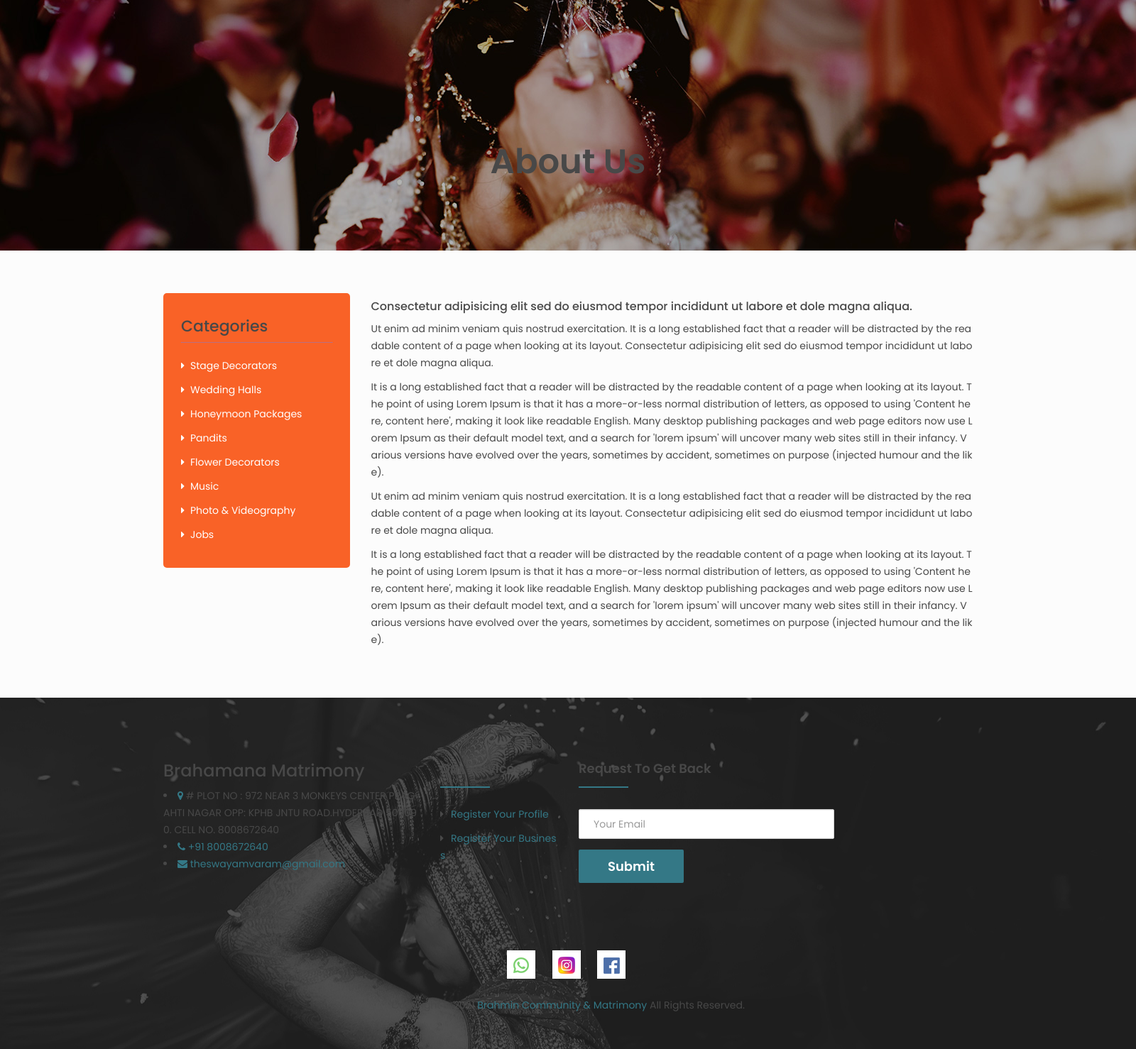
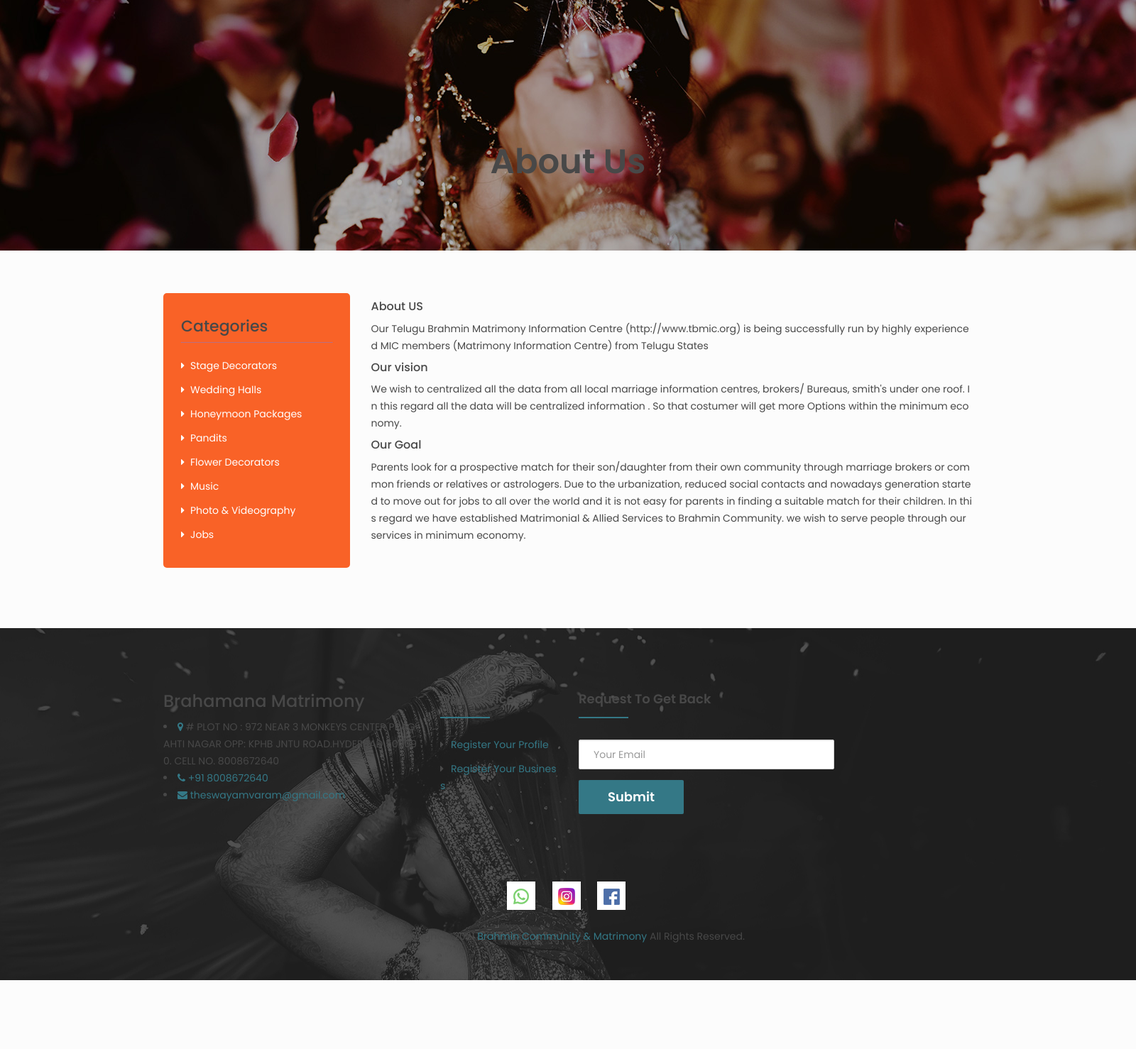
Before and after one commit to phanimunnangi/matrimony, a CodeIgniter app: page /database/aboutus in a window 1600 px wide. Shown: the part 382-1860 px from the top of the page at 71% size. After the commit the page ends 1763 px from the top, so only its background shows below. Run offline with CodeIgniter, Linux system fonts and the light colour scheme; data comes from the database, SQL or seed files in the repository; data that the repository does not hold is empty; some libraries are stand-ins or nearby versions.

Commit message:
Update aboutus.php

```diff
--- a/application/views/aboutus.php
+++ b/application/views/aboutus.php
@@ -34,11 +34,14 @@
             <!-- Sidearea Ends -->
             <!-- Mainarea Starts -->
                 <div class="col-lg-9 col-md-8 col-sm-12 py-4 py-md-0">
-                    <h6 class="text-weight-medium font-italic mt-lg-2 mb-lg-3">Consectetur adipisicing elit sed do eiusmod tempor incididunt ut labore et dole magna aliqua.</h6>
-                    <p>Ut enim ad minim veniam quis nostrud exercitation. It is a long established fact that a reader will be distracted by the readable content of a page when looking at its layout. Consectetur adipisicing elit sed do eiusmod tempor incididunt ut labore et dole magna aliqua.</p>
-                    <p>It is a long established fact that a reader will be distracted by the readable content of a page when looking at its layout. The point of using Lorem Ipsum is that it has a more-or-less normal distribution of letters, as opposed to using 'Content here, content here', making it look like readable English. Many desktop publishing packages and web page editors now use Lorem Ipsum as their default model text, and a search for 'lorem ipsum' will uncover many web sites still in their infancy. Various versions have evolved over the years, sometimes by accident, sometimes on purpose (injected humour and the like).</p>
-                    <p>Ut enim ad minim veniam quis nostrud exercitation. It is a long established fact that a reader will be distracted by the readable content of a page when looking at its layout. Consectetur adipisicing elit sed do eiusmod tempor incididunt ut labore et dole magna aliqua.</p>
-                    <p>It is a long established fact that a reader will be distracted by the readable content of a page when looking at its layout. The point of using Lorem Ipsum is that it has a more-or-less normal distribution of letters, as opposed to using 'Content here, content here', making it look like readable English. Many desktop publishing packages and web page editors now use Lorem Ipsum as their default model text, and a search for 'lorem ipsum' will uncover many web sites still in their infancy. Various versions have evolved over the years, sometimes by accident, sometimes on purpose (injected humour and the like).</p>
+				<h6 class="text-weight-medium font-italic mt-lg-2 mb-lg-3">About US </h6>
+				Our Telugu Brahmin Matrimony Information Centre (http://www.tbmic.org) is being successfully run by highly experienced MIC members (Matrimony Information Centre) from Telugu States
+
+				<h6 class="text-weight-medium font-italic mt-lg-2 mb-lg-3">Our vision</h6>
+				We wish to centralized all the data from all local marriage information centres, brokers/ Bureaus, smith's under one roof. In this regard all the data will be centralized information . So that costumer will get more Options within the minimum economy.
+
+				<h6 class="text-weight-medium font-italic mt-lg-2 mb-lg-3">Our Goal</h6>
+				Parents look for a prospective match for their son/daughter from their own community through marriage brokers or common friends or relatives or astrologers. Due to the urbanization, reduced social contacts and nowadays generation started to move out for jobs to all over the world and it is not easy for parents in finding a suitable match for their children. In this regard we have established Matrimonial & Allied Services to Brahmin Community. we wish to serve people through our services in minimum economy.
                 </div>
             <!-- Mainarea Ends -->
             </div>
```
